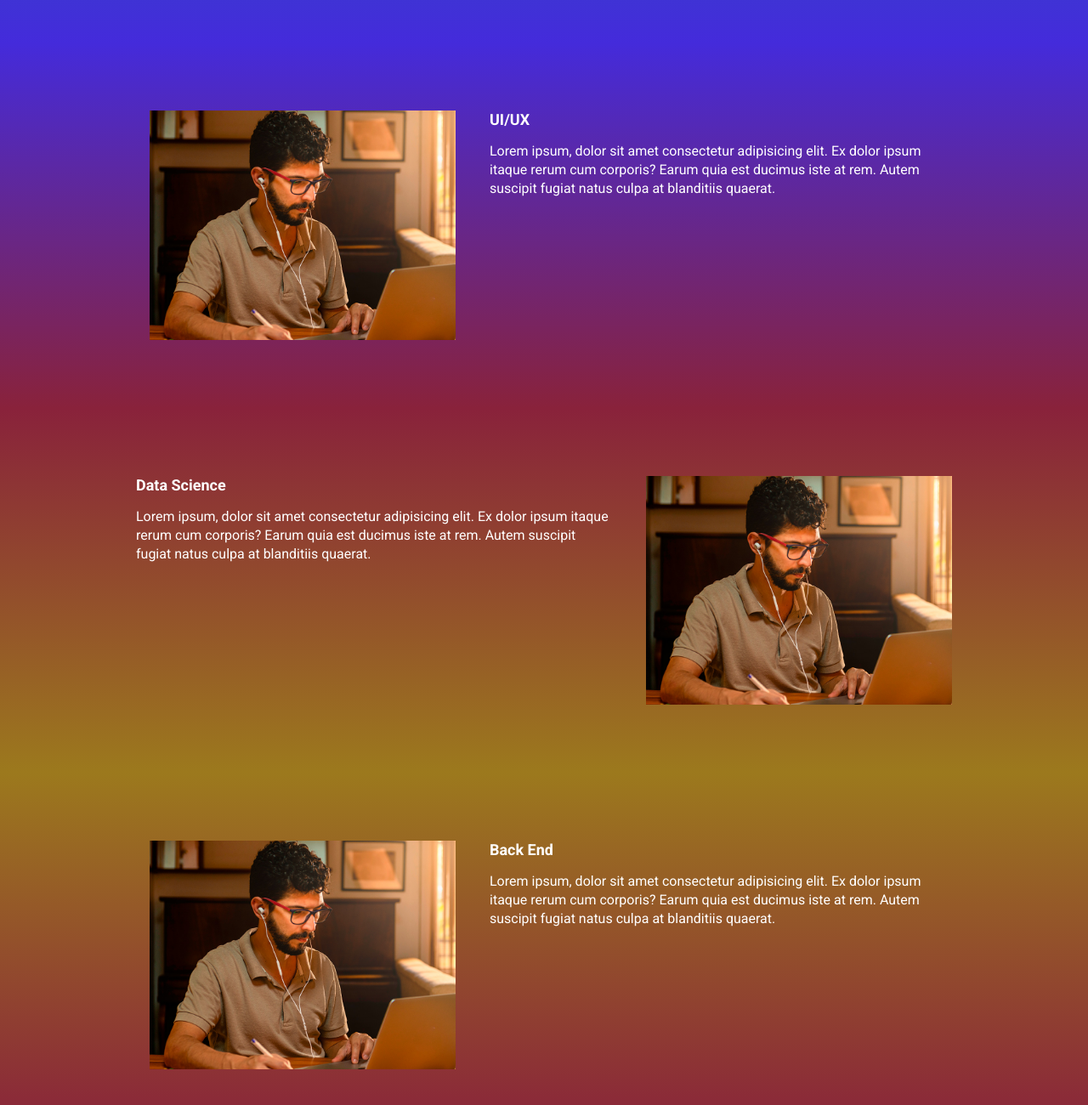
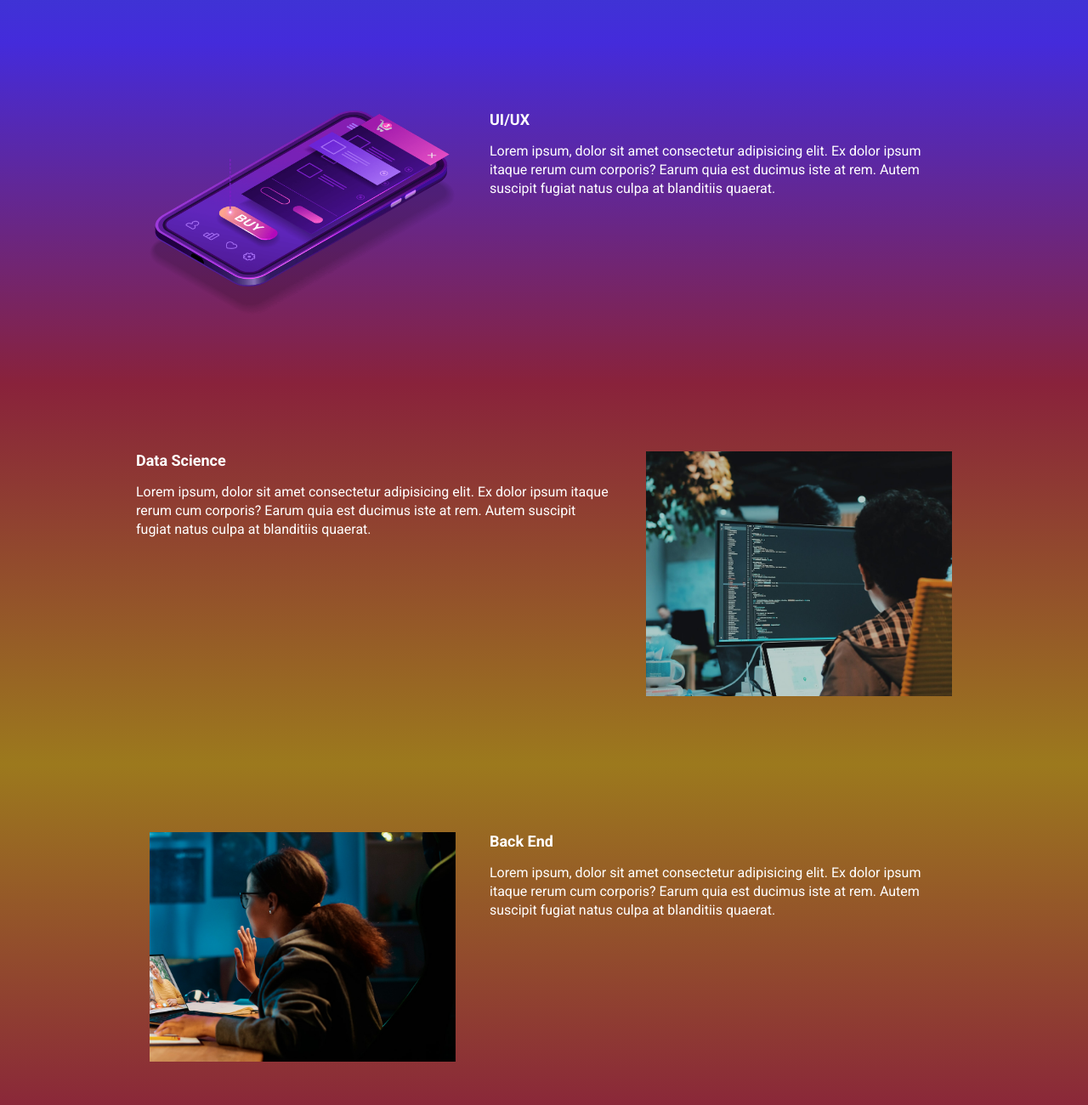
Before and after one commit to edufromkrakoa/ebac_tech_talks, a website built with Parcel: page src/index.html in a window 1280 px wide. Shown: the part 940-2240 px from the top of the page at 85% size. Built offline with nearby package versions, Linux system fonts and the light colour scheme.

Commit message:
Alteração das imagens

```diff
--- a/src/index.html
+++ b/src/index.html
@@ -47,7 +47,7 @@
                     Lorem ipsum, dolor sit amet consectetur adipisicing elit. Ex dolor ipsum itaque rerum cum corporis? Earum quia est ducimus iste at rem. Autem suscipit fugiat natus culpa at blanditiis quaerat.
                 </p>
             </div>
-            <img class="event__image" src="./images/frontend.png" alt="">
+            <img class="event__image" src="./images/frontend.png" alt="Front-end">
         </div>
     </section>
     <section class="event event--ux-ui event--image-left">
@@ -58,7 +58,7 @@
                     Lorem ipsum, dolor sit amet consectetur adipisicing elit. Ex dolor ipsum itaque rerum cum corporis? Earum quia est ducimus iste at rem. Autem suscipit fugiat natus culpa at blanditiis quaerat.
                 </p>
             </div>
-            <img class="event__image" src="./images/frontend.png" alt="">
+            <img class="event__image" src="./images/ui-ux.png" alt="UI-Ux Design">
         </div>
     </section>
     <section class="event event--data-science">
@@ -69,7 +69,7 @@
                     Lorem ipsum, dolor sit amet consectetur adipisicing elit. Ex dolor ipsum itaque rerum cum corporis? Earum quia est ducimus iste at rem. Autem suscipit fugiat natus culpa at blanditiis quaerat.
                 </p>
             </div>
-            <img class="event__image" src="./images/frontend.png" alt="">
+            <img class="event__image" src="./images/data.png" alt="Data Science">
         </div>
     </section>
     <section class="event event--backend event--image-left">
@@ -80,7 +80,7 @@
                     Lorem ipsum, dolor sit amet consectetur adipisicing elit. Ex dolor ipsum itaque rerum cum corporis? Earum quia est ducimus iste at rem. Autem suscipit fugiat natus culpa at blanditiis quaerat.
                 </p>
             </div>
-            <img class="event__image" src="./images/frontend.png" alt="">
+            <img class="event__image" src="./images/backend.png" alt="Back-end">
         </div>
         </section>
 
```
